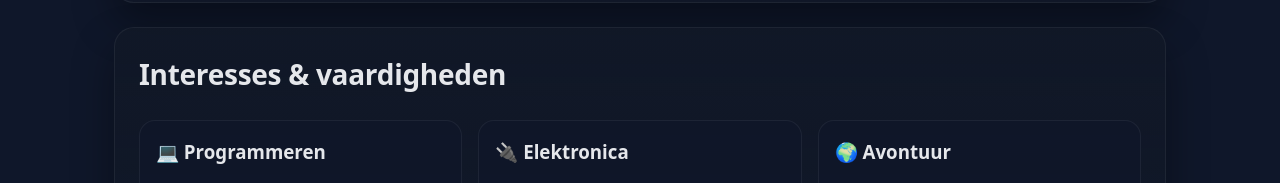
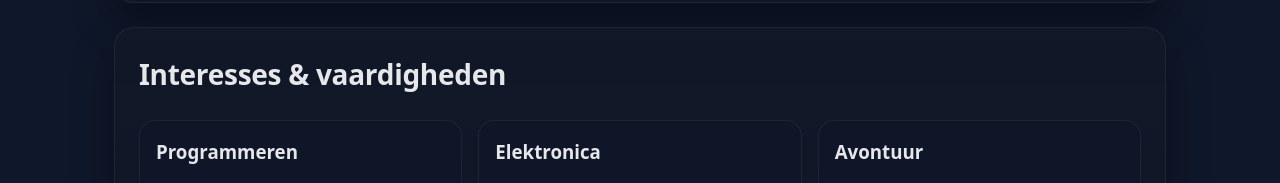
Before and after one commit to Skiliminjoem/arne_eigenserver, a plain HTML site: page persoonlijke_website_arne.html in a window 1280 px wide. Shown: the part 780-963 px from the top of the page. Drawn offline with Linux system fonts and the light colour scheme.

Commit message:
Remove emojis from interests section headings

```diff
--- a/persoonlijke_website_arne.html
+++ b/persoonlijke_website_arne.html
@@ -169,17 +169,17 @@
       <h2>Interesses & vaardigheden</h2>
       <div class="grid-3">
         <div class="card">
-          <h3>💻 Programmeren</h3>
+          <h3> Programmeren</h3>
           <p>HTML, CSS, JavaScript en Python voor school en eigen projecten.</p>
           <span class="pill">Web</span><span class="pill">Python</span><span class="pill">Logica</span>
         </div>
         <div class="card">
-          <h3>🔌 Elektronica</h3>
+          <h3> Elektronica</h3>
           <p>Interesse in hoe hardware werkt en hoe je software met elektronica combineert.</p>
           <span class="pill">Elektronica-ICT</span><span class="pill">Techniek</span>
         </div>
         <div class="card">
-          <h3>🌍 Avontuur</h3>
+          <h3> Avontuur</h3>
           <p>Graag nieuwe dingen ontdekken, reizen en actief bezig zijn.</p>
           <span class="pill">Reizen</span><span class="pill">Outdoor</span>
         </div>
@@ -211,7 +211,6 @@
       </p>
       <ul>
         <li>E-mail: <em>(arnevandewiele07@gmail.com)</em></li>
-        <li>GitHub: <em>(voeg hier je GitHub-profiel toe)</em></li>
       </ul>
     </section>
   </main>
```
